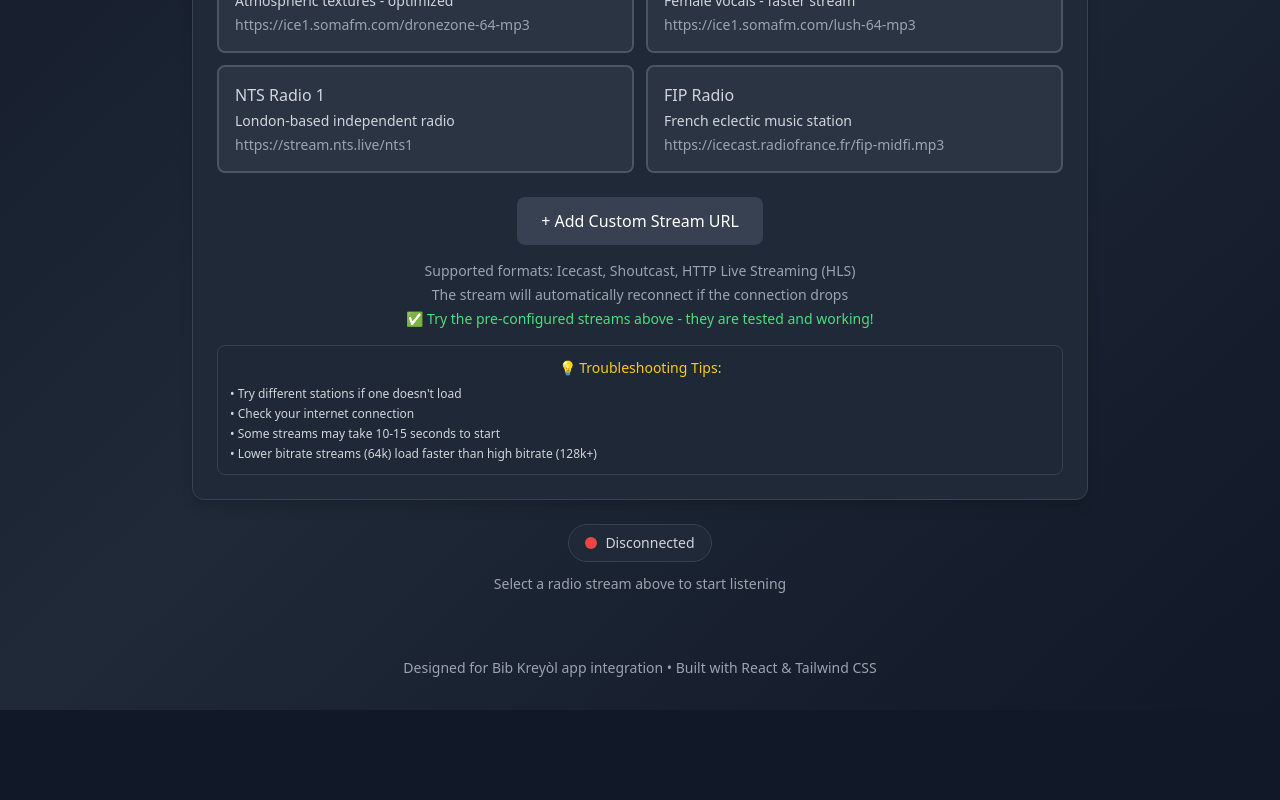
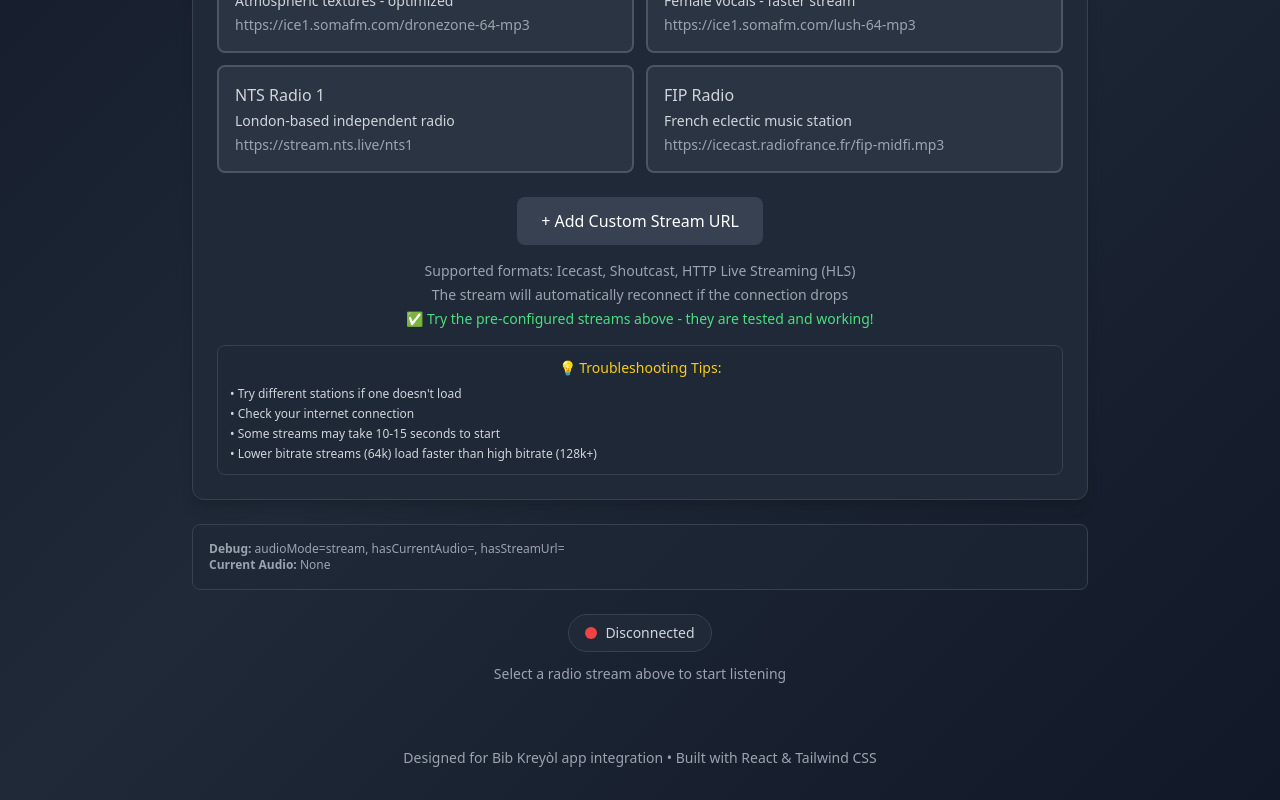
Before and after one commit to bolivido/AudioStreamer, a React (Create React App) app: page / in a window 1280 px wide. Shown: the part 510-1310 px from the top of the page. Before the commit the page ends 1220 px from the top, so only its background shows below. Built offline with nearby package versions, Linux system fonts and the light colour scheme; no server answers; the HTML template or start-up script is replaced by a standard one.

Commit message:
Add critical safety check to prevent RadioPlayer rendering with incomplete audio data

```diff
--- a/src/App.js
+++ b/src/App.js
@@ -43,10 +43,16 @@ function App() {
 
             setUploadedAudios(formattedAudios);
 
-            // Auto-play the first song if auto-play is enabled
+            // Auto-play the first song if auto-play is enabled and data is complete
             if (config.autoPlay.enabled && formattedAudios.length > 0) {
+              const firstSong = formattedAudios[0];
+              // Safety check: Only auto-play if we have complete data
+              if (firstSong.type && firstSong.size) {
                 console.log('🎵 Auto-playing first song from server');
-              handleAutoPlay(formattedAudios[0]);
+                handleAutoPlay(firstSong);
+              } else {
+                console.log('⚠️ Skipping auto-play - incomplete song data:', firstSong);
+              }
             }
           }
         }
@@ -220,8 +226,20 @@ function App() {
             />
           )}
 
-          {/* Radio Player */}
+          {/* Radio Player - Only render when we have complete data */}
           {streamUrl && (
+            <>
+              {/* Safety check: Don't render RadioPlayer in upload mode without complete audio data */}
+              {audioMode === 'upload' && (!currentAudio || !currentAudio.type || !currentAudio.size) ? (
+                <div className="mt-6 p-4 bg-red-900/30 border border-red-500/50 rounded-lg text-center">
+                  <p className="text-red-300">
+                    ⚠️ Audio data incomplete. Please select a file from the list above.
+                  </p>
+                  <p className="text-xs text-red-400 mt-2">
+                    Debug: audioMode={audioMode}, hasType={!!currentAudio?.type}, hasSize={!!currentAudio?.size}
+                  </p>
+                </div>
+              ) : (
                 <RadioPlayer
                   streamUrl={streamUrl}
                   onPlayStateChange={handlePlayStateChange}
@@ -233,6 +251,25 @@ function App() {
                   audioMode={audioMode}
                   currentAudio={currentAudio}
                 />
+              )}
+            </>
+          )}
+
+          {/* Safety Message for Upload Mode */}
+          {audioMode === 'upload' && !currentAudio && (
+            <div className="mt-6 p-4 bg-yellow-900/30 border border-yellow-500/50 rounded-lg text-center">
+              <p className="text-yellow-300">
+                🎵 Select an audio file from the list above to start playing
+              </p>
+            </div>
+          )}
+
+          {/* Debug Info */}
+          {process.env.NODE_ENV === 'development' && (
+            <div className="mt-4 p-4 bg-gray-800/50 border border-gray-700 rounded-lg text-xs text-gray-400">
+              <p><strong>Debug:</strong> audioMode={audioMode}, hasCurrentAudio={!!currentAudio}, hasStreamUrl={!!streamUrl}</p>
+              <p><strong>Current Audio:</strong> {currentAudio ? `${currentAudio.name} (${currentAudio.type})` : 'None'}</p>
+            </div>
           )}
 
           {/* Safety Message for Upload Mode */}
```
Lines whose indentation alone changed are shown as unchanged.
